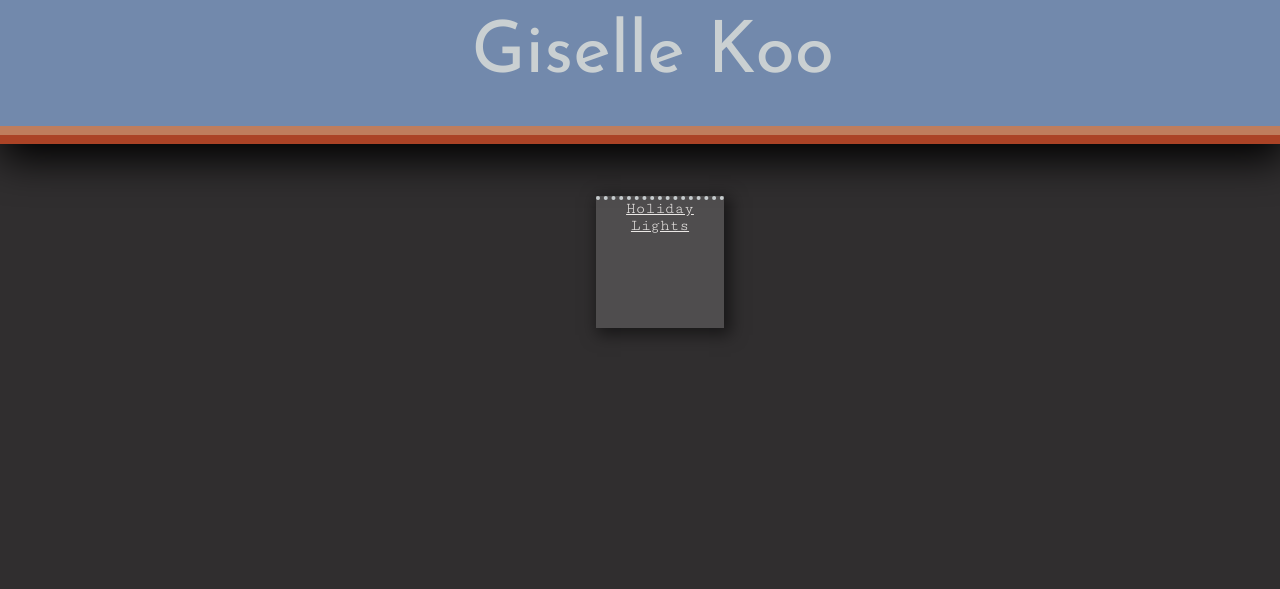
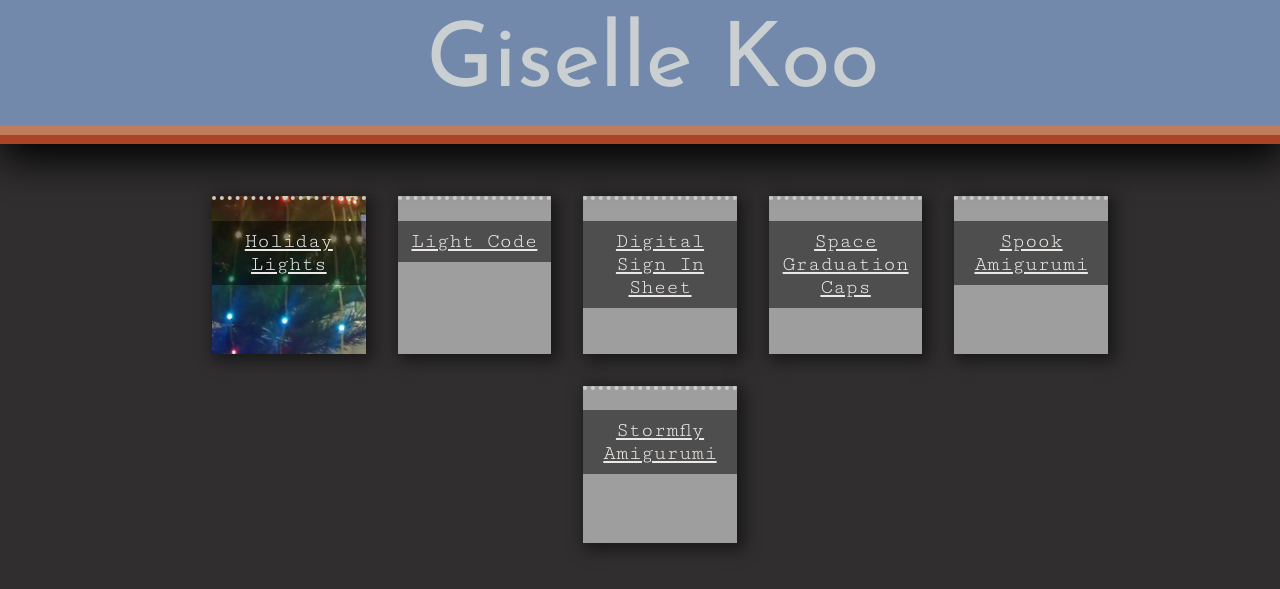
Before and after one commit to gisellegk/gisellegk.github.io, a Jekyll site: the page built from index.md, in a window 1280 px wide. Shown: the top 589 px of the page. Built offline with Jekyll 4.4.1, drawn with Linux system fonts in a browser that asks for light colours; nearby versions of some CDN libraries.

Commit message:
remove more blog stuff & add new content

```diff
--- a/_layouts/home.html
+++ b/_layouts/home.html
@@ -7,8 +7,8 @@
   <div id="content">
     <ul id="project-container" class="gray-dotted">
       {% for project in site.projects %}
-        <li class="project">
-          <a class="project-title" href="{{ project.url }}">{{ project.title }}</a>
+        <li class="project" style="background-image:url({{ site.url }}/assets/img/{{project.project}}.png)">
+          <a class="project-title" href="{{ project.url }}"><p>{{ project.title }}</p></a>
         </li>
       {% endfor %}
     </ul>
--- /dev/null
+++ b/_projects/sign-in-sheet.md
@@ -0,0 +1,6 @@
+---
+title: Digital Sign In Sheet
+project: sign-in-sheet
+published: true
+completed: true
+---
--- /dev/null
+++ b/_projects/space-graduation-caps.md
@@ -0,0 +1,6 @@
+---
+title: Space Graduation Caps
+project: space-graduation-caps
+published: true
+completed: true
+---
--- /dev/null
+++ b/_projects/spook-amigurumi.md
@@ -0,0 +1,6 @@
+---
+title: Spook Amigurumi
+project: spook-amigurumi
+published: true
+completed: true
+---
--- /dev/null
+++ b/_projects/stormfly-amigurumi.md
@@ -0,0 +1,6 @@
+---
+title: Stormfly Amigurumi
+project: stormfly-amigurumi
+published: true
+completed: true
+---
--- a/assets/css/main.css
+++ b/assets/css/main.css
@@ -5,7 +5,7 @@ body {
   background-color: #302E2F;
   color: #CAD0D2;
   margin: 0;
-  font-size: 18px;
+  font-size: 20px;
   font-family: 'Cutive Mono', sans-serif;
 }
 
@@ -39,7 +39,7 @@ div#title a{
   font-family: 'Josefin Sans', sans-serif;
   text-decoration: none;
   color: #CAD0D2;
-  font-size: 8vh;
+  font-size: 10vh;
   display: flex;
   justify-content: center;
 }
@@ -63,30 +63,25 @@ li.project {
   list-style-type: none;
   overflow: hidden;
   margin: 1rem;
-  width: 10vw;
-  height:10vw;
+  width: 12vmax;
+  height: 12vmax;
   min-width: 75px;
   min-height: 75px;
   text-align: center;
+  background-size: 25vw;
+  background-position: center;
 }
 
 .project-title {
+  font-size: calc(8px + 1vmax);
   color: #ebe8e6;
-  font-size: initial;
   display: block;
   width: 100%;
   height: 100%;
 }
 
-.post-title {
-  color: #ebe8e6;
-  font-family: 'Josefin Sans', sans-serif;
-  font-size: 4vh;
-  text-align: center;
+.project-title p {
+  top: 6vmax;
+  padding: 1vh 1vw;
+  background-color: rgba(0, 0, 0, 0.5);
 }
-
-.post-summary {
-  list-style-type: none;
-  margin: 5vh;
-  padding: 5vh 5vw;
-}
```
Also changed, not shown: _layouts/project.html (+0 -7 lines), _projects/light-code.md (added, +6 -0 lines), assets/img/holiday-lights.png (added), 1 other file.
